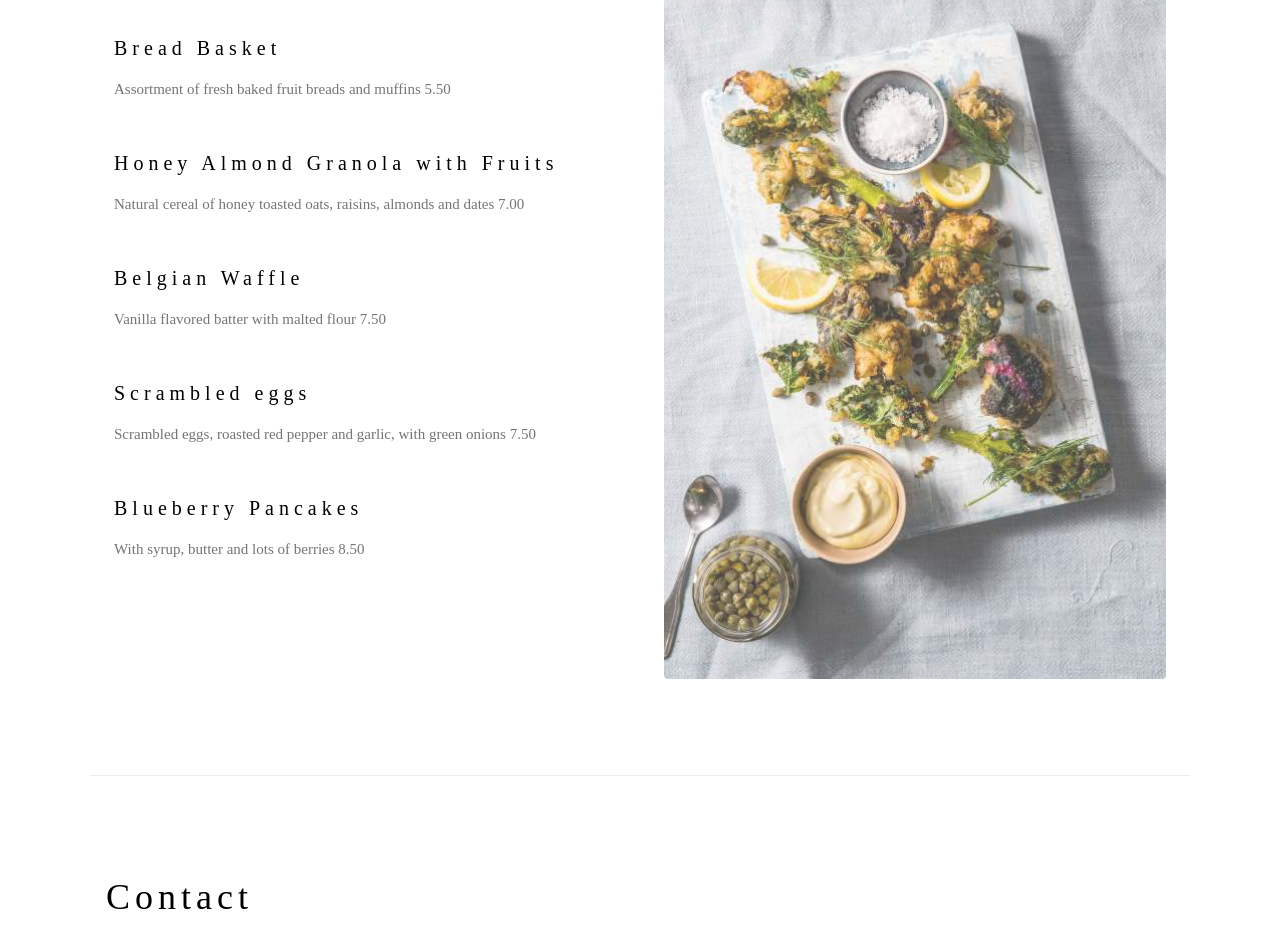
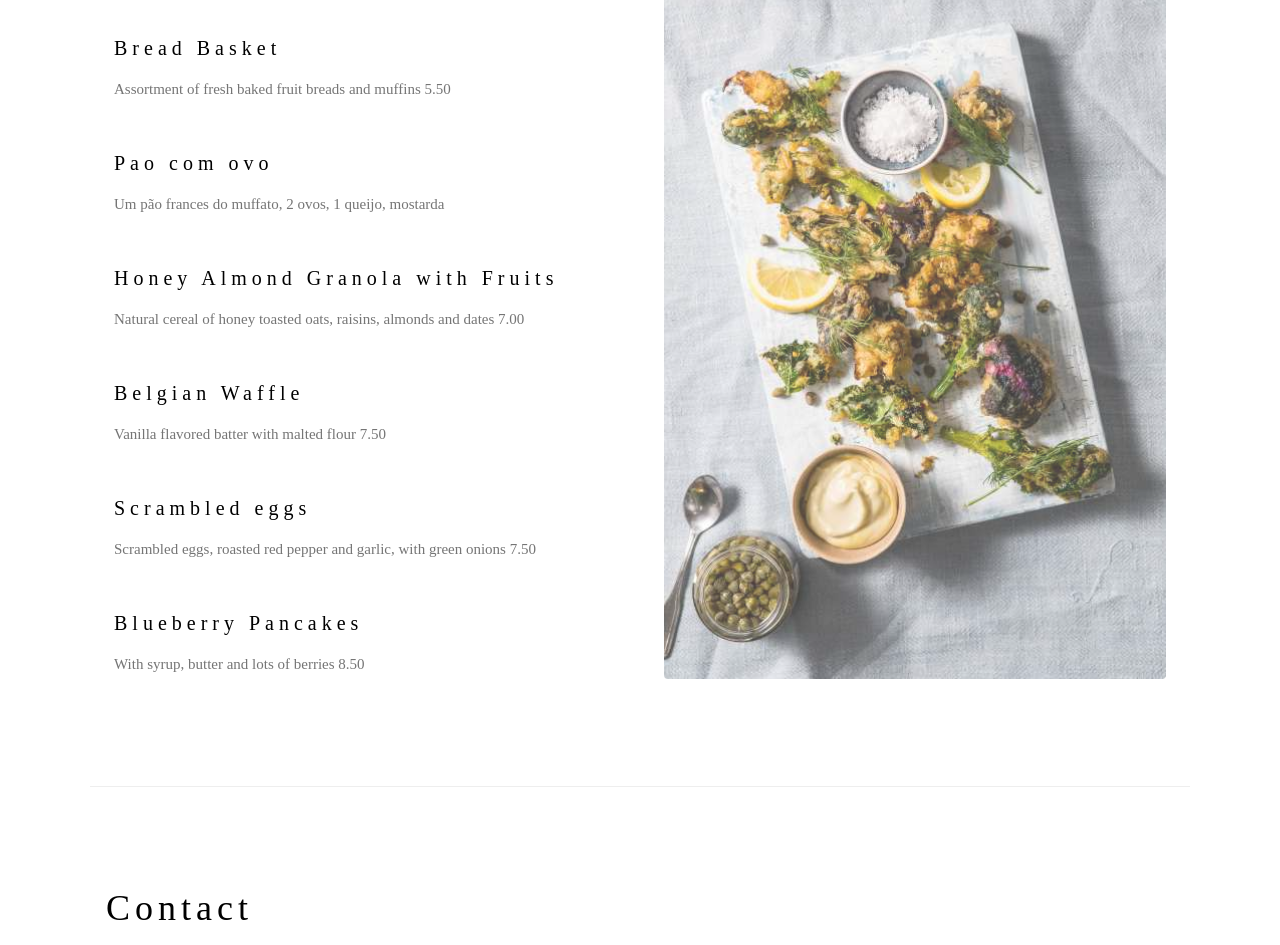
Before and after one commit to VitorGusttt/CursoGithub, a plain HTML site: page index.html in a window 1280 px wide. Shown: the part 1610-2555 px from the top of the page. Drawn offline with nearby package versions, Linux system fonts and the light colour scheme.

Commit message:
item adicionado

```diff
--- a/index.html
+++ b/index.html
@@ -63,6 +63,9 @@ h1, h2, h3, h4, h5, h6 {
       <h4>Bread Basket</h4>
       <p class="w3-text-grey">Assortment of fresh baked fruit breads and muffins 5.50</p><br>
 
+      <h4>Pao com ovo</h4>
+      <p class="w3-text-grey">Um pão frances do muffato, 2 ovos, 1 queijo, mostarda</p><br>
+
       <h4>Honey Almond Granola with Fruits</h4>
       <p class="w3-text-grey">Natural cereal of honey toasted oats, raisins, almonds and dates 7.00</p><br>
 
```
